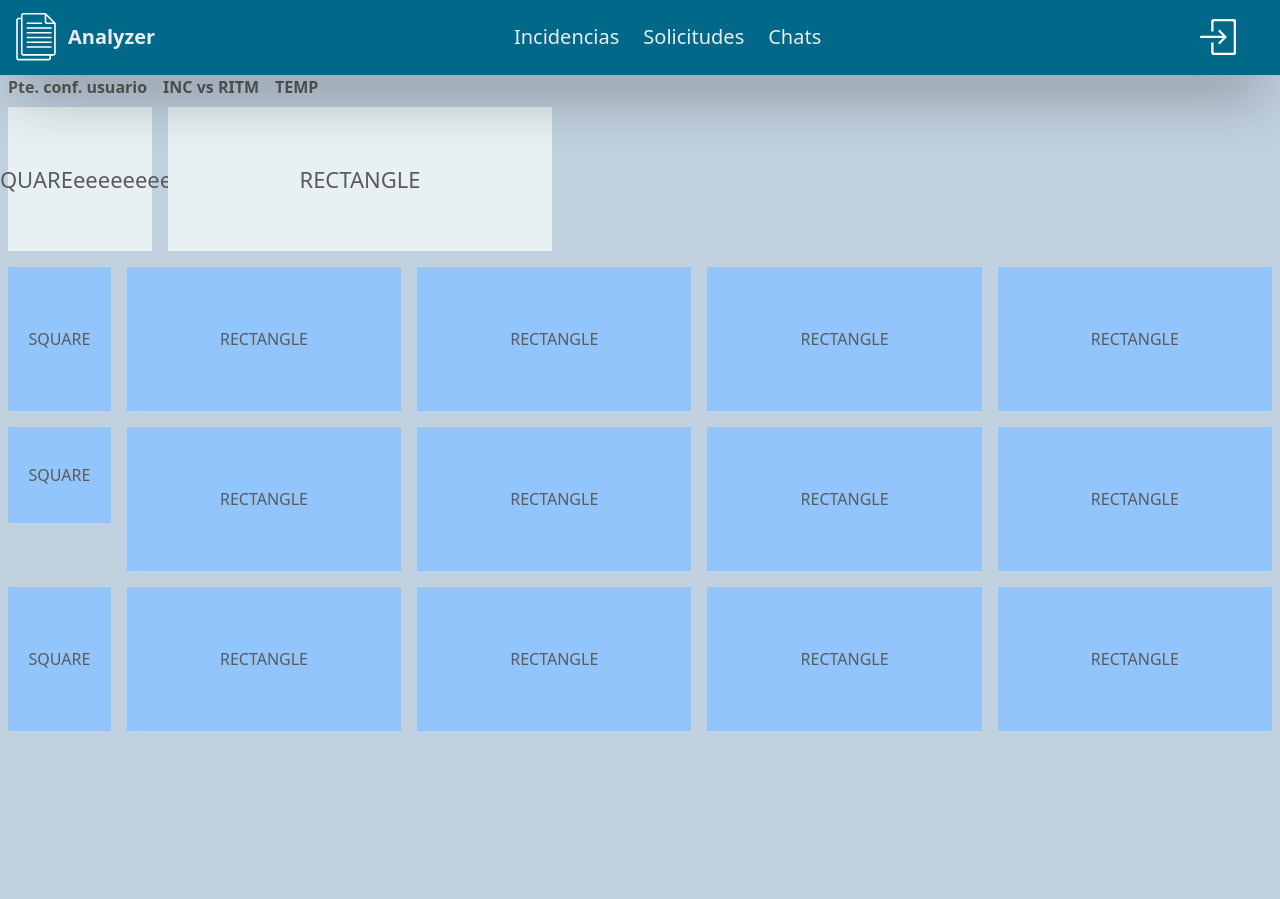
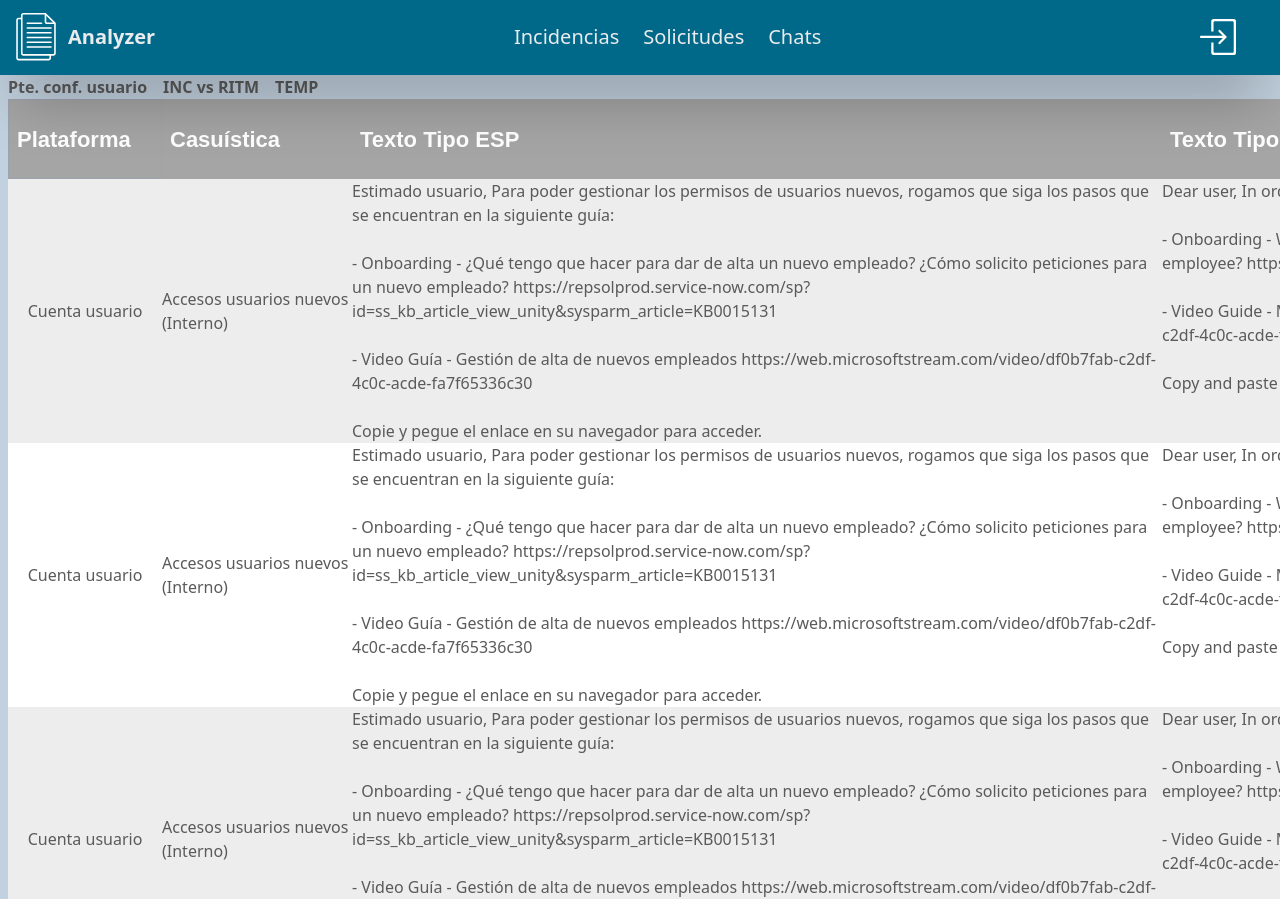
Before and after one commit to brenosantin96/brenoAnalyzer01front, a Next.js app: page /helptexts in a window 1280 px wide. Built offline with nearby package versions, Linux system fonts and the light colour scheme.

Commit message:
created HardCoded Page helptext

```diff
--- a/src/app/helptexts/page.tsx
+++ b/src/app/helptexts/page.tsx
@@ -9,8 +9,8 @@ const HelpTexts = () => {
         <>
             <Navbar />
 
-            <div className='bg-[#C2D1DF]'>
-                <div className='mt-[75px] bg-[#C2D1DF]'>
+            <div className='bg-[#C2D1DF] overflow-y-hidden'>
+                <div className='mt-[75px] bg-[#C2D1DF] overflow-y-hidden'>
                     <ul className='ml-2 flex gap-4 font-bold text-[#5A5A5A] '>
                         <li>
                             <Link className='hover:text-[#006989]' href="#">Pte. conf. usuario</Link>
@@ -25,35 +25,101 @@ const HelpTexts = () => {
                 </div>
 
 
-                <div className='bg-[#C2D1DF] text-[#5A5A5A] h-screen overflow-x-scroll whitespace-nowrap'>
-                    <div className='flex flex-row w-max text-[22px] text-left'>
-                        <div className='w-36 h-36 m-2 text-center flex justify-center items-center bg-ice-white'>SQUAREeeeeeeee</div>
-                        <div className='w-96 h-36 m-2 text-center flex justify-center items-center bg-ice-white'>RECTANGLE</div>
+                <div className='pl-2 bg-[#C2D1DF] text-[#5A5A5A] h-screen overflow-x-scroll  overflow-y-hidden whitespace-nowrap'>
+
+                    <div className='flex justify-start h-[80px] flex-row w-max text-[22px] text-left gap-0 font-arial font-bold text-white'>
+                        <div className='min-w-[154px] pl-2 flex items-center text-left border border-gray-400 bg-[#A5A5A5]'>Plataforma</div>
+                        <div className='min-w-[190px] pl-2 flex items-center text-left  border-gray-400 bg-[#A5A5A5]'>Casuística</div>
+                        <div className='min-w-[810px] pl-2 flex items-center text-left border-gray-400 bg-[#A5A5A5]'>Texto Tipo ESP</div>
+                        <div className='min-w-[810px] pl-2 flex items-center text-left border-gray-400 bg-[#A5A5A5]'>Texto Tipo ENG</div>
+                        <div className='min-w-[330px] pl-2 flex items-center text-left  border-gray-400 bg-[#A5A5A5] font-golos font-bold'>Shortcut</div>
+                        <div className='min-w-[154px] pl-2 flex items-center text-left  border-gray-400 bg-[#A5A5A5]'>KB Tecnico</div>
                     </div>
 
                     <div className='flex flex-row'>
-                        <div className='w-36 h-36 m-2 text-center flex justify-center items-center bg-blue-300'>SQUARE</div>
-                        <div className='w-96 h-36 m-2 text-center flex justify-center items-center bg-blue-300'>RECTANGLE</div>
-                        <div className='w-96 h-36 m-2 text-center flex justify-center items-center bg-blue-300'>RECTANGLE</div>
-                        <div className='w-96 h-36 m-2 text-center flex justify-center items-center bg-blue-300'>RECTANGLE</div>
-                        <div className='w-96 h-36 m-2 text-center flex justify-center items-center bg-blue-300'>RECTANGLE</div>
+                        <div className='min-w-[154px] text-wrap flex justify-center items-center bg-grey-table'>Cuenta usuario</div>
+                        <div className='min-w-[190px] text-wrap flex justify-center items-center bg-grey-table'>Accesos usuarios nuevos (Interno)</div>
+                        <div className='min-w-[810px] text-wrap flex justify-center items-start bg-grey-table'>Estimado usuario,
+                            Para poder gestionar los permisos de usuarios nuevos, rogamos que siga los pasos que se encuentran en la siguiente guía:
+                            <br /><br />
+                            - Onboarding - ¿Qué tengo que hacer para dar de alta un nuevo empleado? ¿Cómo solicito peticiones para un nuevo empleado?
+                            https://repsolprod.service-now.com/sp?id=ss_kb_article_view_unity&sysparm_article=KB0015131
+                            <br /><br />
+                            - Video Guía - Gestión de alta de nuevos empleados
+                            https://web.microsoftstream.com/video/df0b7fab-c2df-4c0c-acde-fa7f65336c30
+                            <br /><br />
+                            Copie y pegue el enlace en su navegador para acceder.</div>
+                        <div className='min-w-[810px] text-wrap flex justify-center items-start bg-grey-table'>Dear user,
+                            In order to manage the permissions of new users, please follow the steps in the following guide:
+                            <br /><br />
+                            - Onboarding - What do I have to do to register a new employee? How do I request requests for a new employee?
+                            https://repsolprod.service-now.com/sp?id=ss_kb_article_view_unity&sysparm_article=KB0015134
+                            <br /><br />
+                            - Video Guide - Managing new employee onboarding
+                            https://web.microsoftstream.com/video/df0b7fab-c2df-4c0c-acde-fa7f65336c30
+                            <br /><br />
+                            Copy and paste the link in your browser to access.</div>
+                        <div className='min-w-[330px] flex justify-center items-center bg-grey-table'>//notiene</div>
+                        <div className='min-w-[154px] flex justify-center items-center bg-grey-table'></div>
+
                     </div>
 
                     <div className='flex flex-row'>
-                        <div className='w-36 h-24 m-2 text-center flex justify-center items-center bg-blue-300'>SQUARE</div>
-                        <div className='w-96 h-36 m-2 text-center flex justify-center items-center bg-blue-300'>RECTANGLE</div>
-                        <div className='w-96 h-36 m-2 text-center flex justify-center items-center bg-blue-300'>RECTANGLE</div>
-                        <div className='w-96 h-36 m-2 text-center flex justify-center items-center bg-blue-300'>RECTANGLE</div>
-                        <div className='w-96 h-36 m-2 text-center flex justify-center items-center bg-blue-300'>RECTANGLE</div>
+                        <div className='min-w-[154px] text-wrap flex justify-center items-center bg-white'>Cuenta usuario</div>
+                        <div className='min-w-[190px] text-wrap flex justify-center items-center bg-white'>Accesos usuarios nuevos (Interno)</div>
+                        <div className='min-w-[810px] text-wrap flex justify-center items-start bg-white'>Estimado usuario,
+                            Para poder gestionar los permisos de usuarios nuevos, rogamos que siga los pasos que se encuentran en la siguiente guía:
+                            <br /><br />
+                            - Onboarding - ¿Qué tengo que hacer para dar de alta un nuevo empleado? ¿Cómo solicito peticiones para un nuevo empleado?
+                            https://repsolprod.service-now.com/sp?id=ss_kb_article_view_unity&sysparm_article=KB0015131
+                            <br /><br />
+                            - Video Guía - Gestión de alta de nuevos empleados
+                            https://web.microsoftstream.com/video/df0b7fab-c2df-4c0c-acde-fa7f65336c30
+                            <br /><br />
+                            Copie y pegue el enlace en su navegador para acceder.</div>
+                        <div className='min-w-[810px] text-wrap flex justify-center items-start bg-white'>Dear user,
+                            In order to manage the permissions of new users, please follow the steps in the following guide:
+                            <br /><br />
+                            - Onboarding - What do I have to do to register a new employee? How do I request requests for a new employee?
+                            https://repsolprod.service-now.com/sp?id=ss_kb_article_view_unity&sysparm_article=KB0015134
+                            <br /><br />
+                            - Video Guide - Managing new employee onboarding
+                            https://web.microsoftstream.com/video/df0b7fab-c2df-4c0c-acde-fa7f65336c30
+                            <br /><br />
+                            Copy and paste the link in your browser to access.</div>
+                        <div className='min-w-[330px] flex justify-center items-center bg-white'>//notiene</div>
+                        <div className='min-w-[154px] flex justify-center items-center bg-white'></div>
+
                     </div>
 
                     <div className='flex flex-row'>
-                        <div className='w-36 h-36 m-2 text-center flex justify-center items-center bg-blue-300'>SQUARE</div>
-                        <div className='w-96 h-36 m-2 text-center flex justify-center items-center bg-blue-300'>RECTANGLE</div>
-                        <div className='w-96 h-36 m-2 text-center flex justify-center items-center bg-blue-300'>RECTANGLE</div>
-                        <div className='w-96 h-36 m-2 text-center flex justify-center items-center bg-blue-300'>RECTANGLE</div>
-                        <div className='w-96 h-36 m-2 text-center flex justify-center items-center bg-blue-300'>RECTANGLE</div>
+                        <div className='min-w-[154px] text-wrap flex justify-center items-center bg-grey-table'>Cuenta usuario</div>
+                        <div className='min-w-[190px] text-wrap flex justify-center items-center bg-grey-table'>Accesos usuarios nuevos (Interno)</div>
+                        <div className='min-w-[810px] text-wrap flex justify-center items-start bg-grey-table'>Estimado usuario,
+                            Para poder gestionar los permisos de usuarios nuevos, rogamos que siga los pasos que se encuentran en la siguiente guía:
+                            <br /><br />
+                            - Onboarding - ¿Qué tengo que hacer para dar de alta un nuevo empleado? ¿Cómo solicito peticiones para un nuevo empleado?
+                            https://repsolprod.service-now.com/sp?id=ss_kb_article_view_unity&sysparm_article=KB0015131
+                            <br /><br />
+                            - Video Guía - Gestión de alta de nuevos empleados
+                            https://web.microsoftstream.com/video/df0b7fab-c2df-4c0c-acde-fa7f65336c30
+                            <br /><br />
+                            Copie y pegue el enlace en su navegador para acceder.</div>
+                        <div className='min-w-[810px] text-wrap flex justify-center items-start bg-grey-table'>Dear user,
+                            In order to manage the permissions of new users, please follow the steps in the following guide:
+                            <br /><br />
+                            - Onboarding - What do I have to do to register a new employee? How do I request requests for a new employee?
+                            https://repsolprod.service-now.com/sp?id=ss_kb_article_view_unity&sysparm_article=KB0015134
+                            <br /><br />
+                            - Video Guide - Managing new employee onboarding
+                            https://web.microsoftstream.com/video/df0b7fab-c2df-4c0c-acde-fa7f65336c30
+                            <br /><br />
+                            Copy and paste the link in your browser to access.</div>
+                        <div className='min-w-[330px] flex justify-center items-center bg-grey-table'>//notiene</div>
+                        <div className='min-w-[154px] flex justify-center items-center bg-grey-table'></div>
+
                     </div>
+
                 </div>
 
 
--- a/src/app/page.tsx
+++ b/src/app/page.tsx
@@ -277,7 +277,7 @@ const Home = () => {
 
         <div className='container h-screen mx-auto overflow-auto'>
           <div className='flex flex-col justify-center items-center h-screen'>
-            <h1 className='text-3xl -mt-48 mb-12 md:text-4xl font-inter font-bold p-3 text-center text-white '>Importe el fichero excel para empezar el análisis</h1>
+            <h1 className='text-3xl mb-12 md:text-4xl font-inter font-bold p-3 text-center text-white '>Importe el fichero excel para empezar el análisis</h1>
             <div className='w-full flex items-center justify-center text-center'>
               <label htmlFor="fileInput" className='flex items-center justify-center text-white text-2xl md:text-5xl bg-[#006989] py-6  rounded-full leading-7 min-h-20 w-72 md:min-w-80 md:w-2/4 hover:bg-[#006989]/[.8] shadow-xl mt-[-1px] relative z-10'>Select .XLS Files</label>
               <input id='fileInput' onChange={onHandleChangeInputFile} className='hidden' type="file" />
--- a/tailwind.config.ts
+++ b/tailwind.config.ts
@@ -29,9 +29,11 @@ const config: Config = {
         'ice-lightblue': '#1b98e0',
         'ice-white': '#e8f1f2',
         'ice-graybackground': '#A3BAC3',
+        'grey-table' : '#EDEDED'
 
       },
       fontFamily: {
+        'arial': ['Arial', 'sans-serif'],
         'inter': ['Inter', 'sans-serif'],
         'golos': ['Golos Text', 'sans-serif'],
         'poppins': ['Poppins', 'sans-serif'],
```
